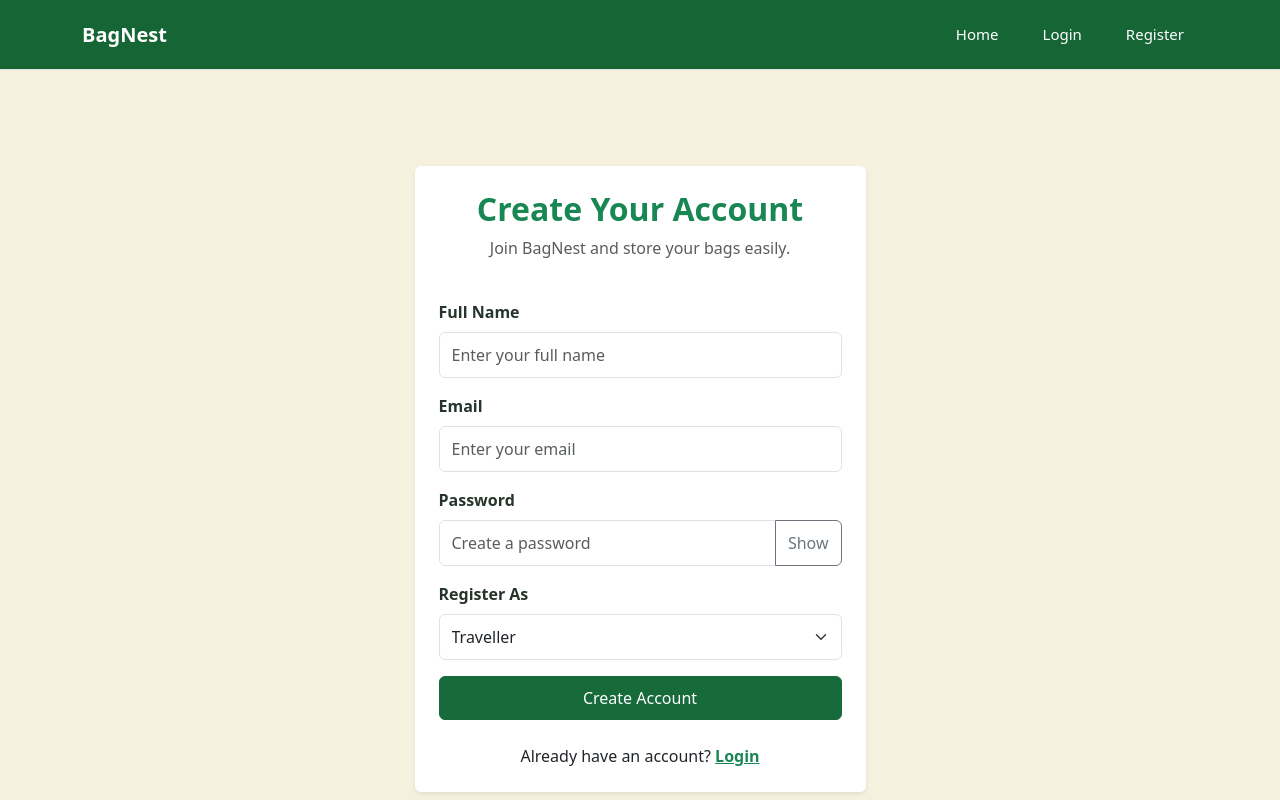
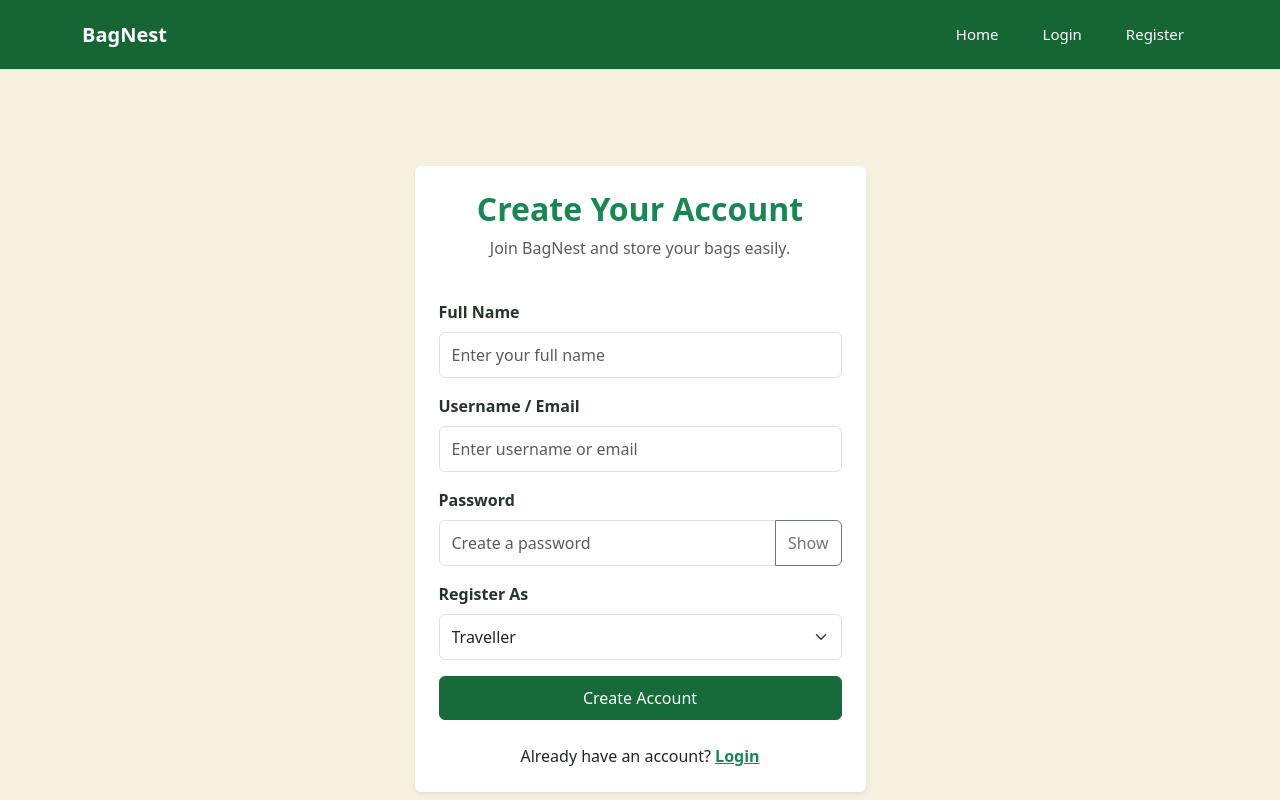
Before and after one commit to paviththira-vinayagamoorthy/BagNest, a React (Vite) app in the folder frontend/hackathon_projects/: page /register in a window 1280 px wide. Shown: the top 800 px of the page. Built offline with nearby package versions, Linux system fonts and the light colour scheme.

Commit message:
api.js file created

```diff
--- a/frontend/hackathon_projects/src/pages/Register.jsx
+++ b/frontend/hackathon_projects/src/pages/Register.jsx
@@ -82,17 +82,15 @@ function Register() {
                 </div>
 
                 <div className="mb-3">
-                  <label className="form-label">
-                    Email
-                  </label>
+  <label className="form-label">Username / Email</label>
 
-                  <input
-                    type="email"
-                    className="form-control"
-                    placeholder="Enter your email"
-                    value={email}
-                    onChange={(e) => setEmail(e.target.value)}
-                  />
+                 <input
+               type="text"
+             className="form-control"
+             placeholder="Enter username or email"
+            value={email}
+           onChange={(e) => setEmail(e.target.value)}
+           />
                 </div>
 
                 {/* Password */}
```
Also changed, not shown: frontend/hackathon_projects/src/api/api.js (added, +14 -0 lines).
